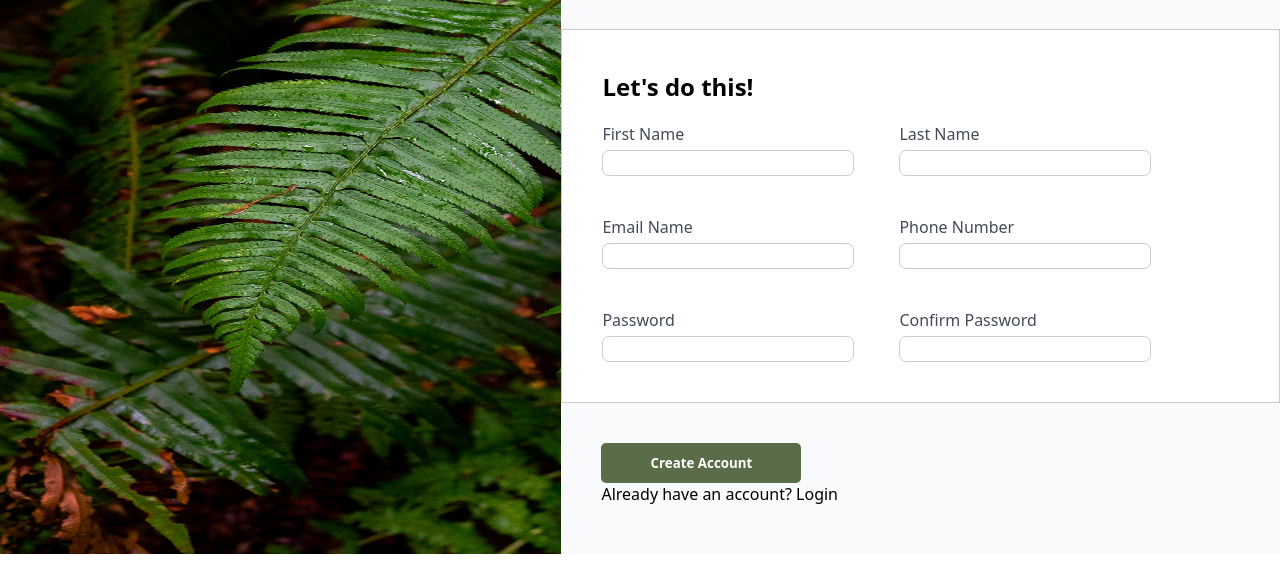
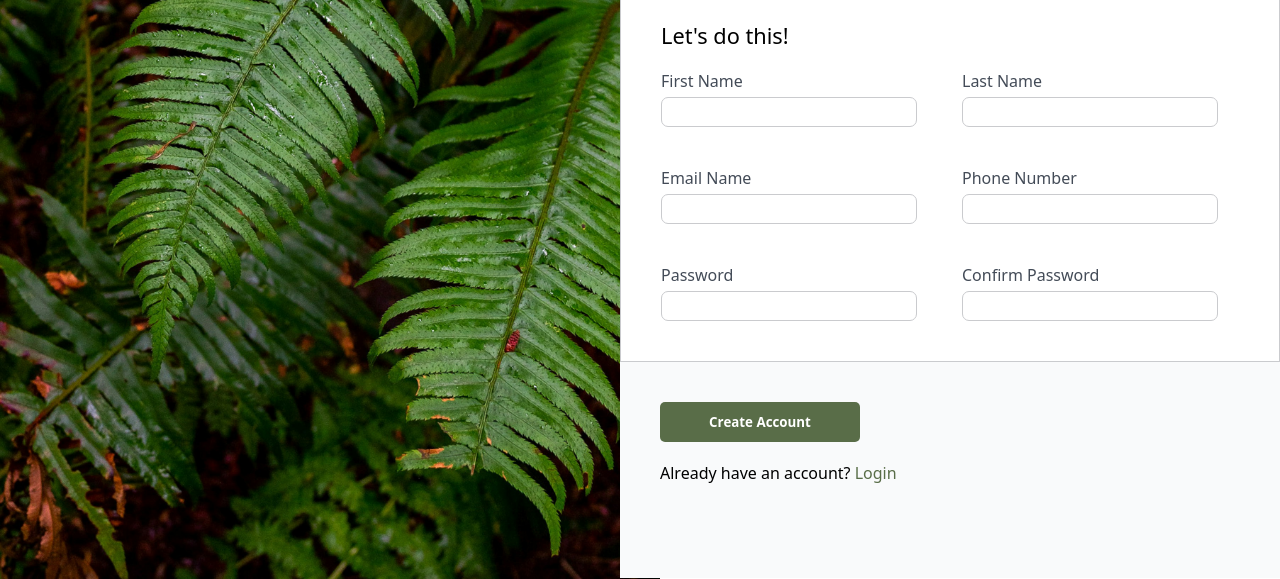
Before and after one commit to eggtoasts/sign-up-form, a plain HTML site: page index.html in a window 1280 px wide. Shown: the part 246-825 px from the top of the page. Before the commit the page ends 800 px from the top, so only its background shows below. Drawn offline with Linux system fonts and the light colour scheme.

Commit message:
Tweaked relative units of the containers + added psuedo classes user events for invalid inputs

```diff
--- a/index.html
+++ b/index.html
@@ -7,7 +7,7 @@
     <link href="./styles.css" rel="stylesheet" />
   </head>
   <body>
-    <div class="container">
+    <div class="container img-cont">
       <div class="opacity-box"><h3>ODIN</h3></div>
       <img src="./unsplash-by-halie.jpg" />
     </div>
@@ -16,11 +16,12 @@
       <div class="container-item quote">
         <h2>
           This is not a real online service! You know you need something like
-          this in your life to help you realize your deepest dreams. Sign up now
+          this in your life to help you realize your deepest dreams. Sign up
+          <i>now</i>
           to get started.
         </h2>
 
-        <h2>You know you want to.</h2>
+        <h2>You <i>know</i> you want to.</h2>
       </div>
 
       <form class="container-item">
@@ -42,20 +43,29 @@
             <input type="email" id="email" name="email" />
           </label>
 
-          <label for="first-name"
+          <label for="phone"
             >Phone Number
-            <input type="text" id="first-name" name="first-name" />
+            <input
+              type="text"
+              id="phone-number"
+              name="phone-number"
+              pattern="(\d{3}[\-]\d{3}[\-]\d{4})"
+            />
           </label>
         </div>
 
         <div class="container-row">
           <label for="first-name"
             >Password
-            <input type="text" id="first-name" name="first-name" />
+            <input type="password" id="password" name="password" />
           </label>
           <label for="first-name"
             >Confirm Password
-            <input type="text" id="first-name" name="first-name" />
+            <input
+              type="password"
+              id="confirm-password"
+              name="confirm-password"
+            />
           </label>
         </div>
       </form>
@@ -63,7 +73,9 @@
       <div class="container-item buttons">
         <button>Create Account</button>
 
-        Already have an account? Login
+        <div class="login-text">
+          Already have an account? <span class="color">Login</span>
+        </div>
       </div>
     </div>
   </body>
--- a/styles.css
+++ b/styles.css
@@ -30,6 +30,8 @@ body {
   width: 100%;
   max-width: 100%;
   min-width: 100%;
+
+  height: 51.5rem;
   z-index: 2;
 }
 
@@ -39,6 +41,8 @@ body {
   flex-direction: column;
 
   justify-content: center;
+
+  align-items: stretch;
 }
 
 form div,
@@ -53,17 +57,16 @@ h2,
   flex-direction: column;
 
   /* border: 2px solid red; */
-  height: 100%;
-  height: 100vh;
-  min-height: 100vh;
 
-  min-width: 400px;
+  min-height: 100%;
+
+  min-width: 660px;
 
   align-items: stretch;
 
   justify-content: center;
 
-  /* flex: 1; */
+  flex: 1;
 }
 .container > .opacity-box {
   background-color: rgba(0, 0, 0, 0.664);
@@ -81,13 +84,15 @@ h2,
   font-size: 60px;
 }
 
+.img-cont {
+  min-width: 0px;
+  max-width: 660px;
+  max-height: 660px;
+}
+
 .container > img {
-  min-height: 100%;
-  max-height: 100%;
-  height: 100%;
-
-  min-width: 1000px;
-  width: 1000px;
+  min-width: 660px;
+  /* width: 1000px; */
 }
 
 .container-row {
@@ -104,7 +109,9 @@ label {
 .container-item h2 {
   /* border: 1px solid rgb(109, 179, 254); */
   max-width: 600px;
-  font-size: 24px;
+  font-size: max(20px, 1.7vw);
+  /* font-size: clamp(1.5rem, 5vw, 1.8rem); */
+  font-weight: 500;
 }
 
 .container-item {
@@ -129,6 +136,7 @@ input {
 
   border: 1.5px solid #cacbce;
   border-radius: 7px;
+  padding: 2px;
 }
 
 form {
@@ -151,12 +159,44 @@ form > div {
 }
 
 .buttons {
-  flex: 1;
   margin-bottom: auto;
   align-self: flex-start;
   justify-content: flex-start;
+  margin-bottom: 90px;
 }
 
 button {
   margin-top: 20px;
 }
+
+.login-text {
+  margin-top: 20px;
+}
+
+.color {
+  color: var(--green);
+}
+
+.login-text {
+  margin-top: 20px;
+}
+
+.color {
+  color: var(--green);
+}
+
+button {
+  transition-duration: 0.4s;
+}
+
+button:hover {
+  background-color: #4a5c3b;
+}
+
+[type]:invalid {
+  border-color: red;
+}
+/*
+[type]:valid {
+  border-color: rgb(53, 181, 89);
+} */
```
